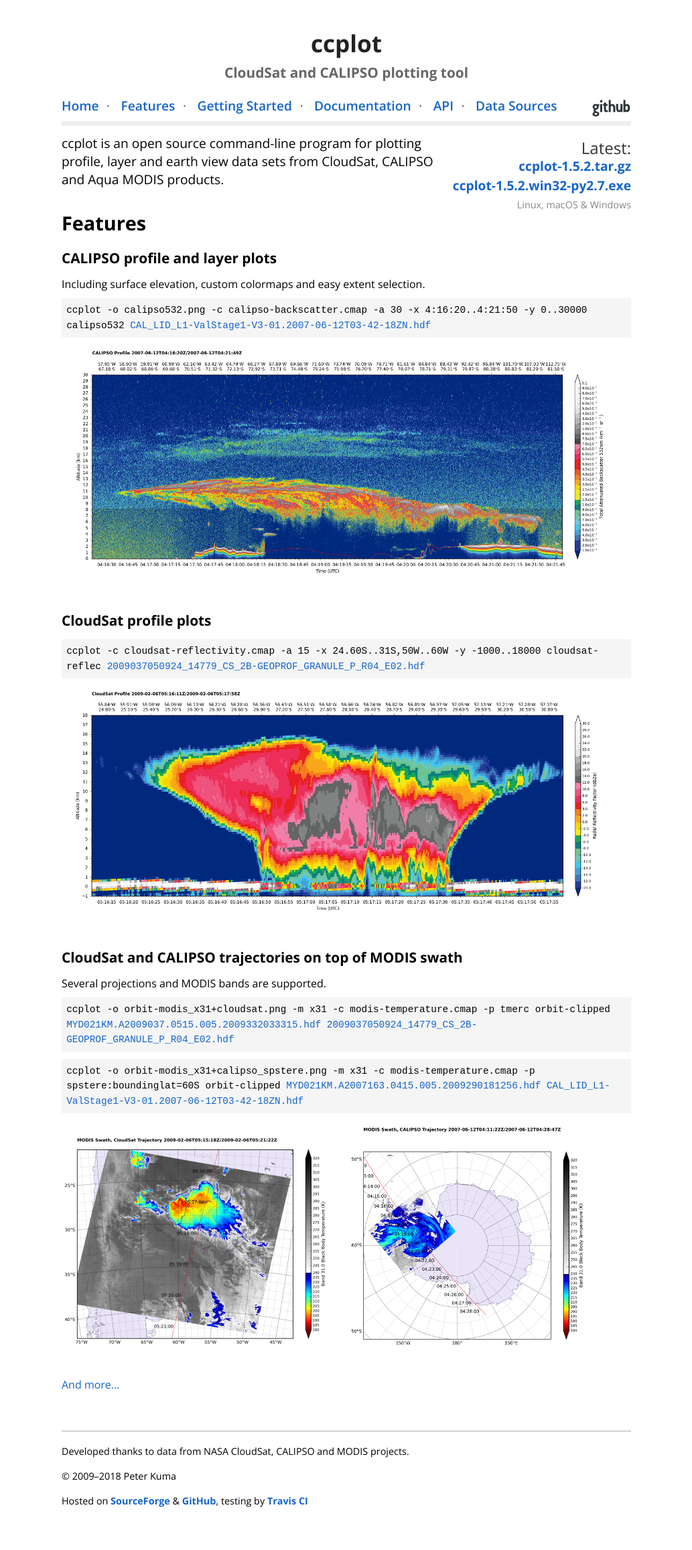
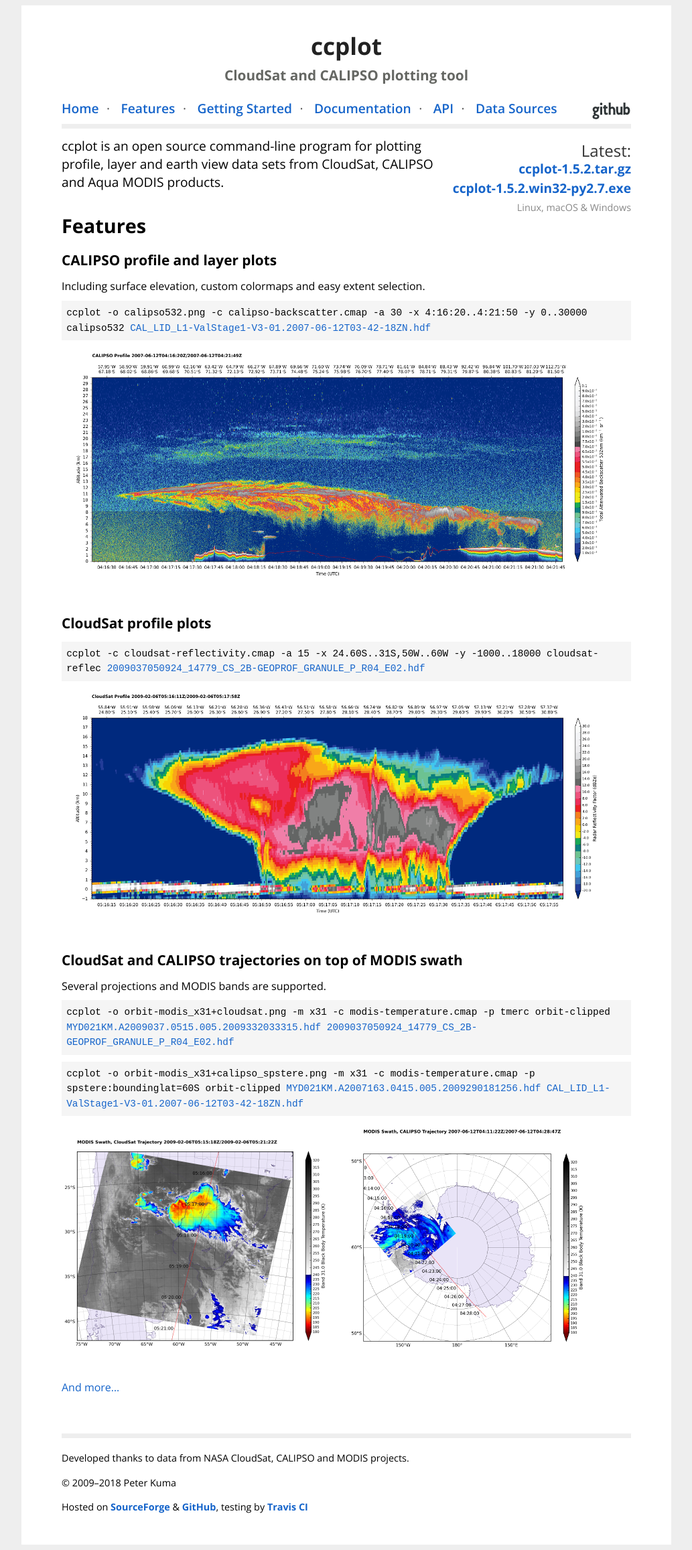
Before and after one commit to peterkuma/ccplot, a Jekyll site: the page built from index.html, in a window 1280 px wide. Shown: the whole page at 67% size, without its empty margins (123-1156 px from the left). Built offline with Jekyll 4.4.1, drawn with Linux system fonts in a browser that asks for light colours.

Commit message:
Design change

```diff
--- a/css/ccplot.css
+++ b/css/ccplot.css
@@ -11,13 +11,16 @@
     font-family: "Open Sans", "Nimbus Sans L", Helvetica, Arial, sans-serif;
     font-size: 16px;
     line-height: 140%;
+    background: #eee;
 }
 
 #main {
     position: relative;
-    margin: 40pt auto;
+    margin: 0 auto;
     text-align: left;
     width: 850px;
+    background: #fff;
+    padding: 30px 60px;
 }
 
 a {
--- a/css/footer.css
+++ b/css/footer.css
@@ -35,6 +35,6 @@
 footer {
     margin-top: 4em;
     padding-top: 0.3em;
-    border-top: 1px solid #aaa;
+    border-top: 7px solid #eee;
     font-size: 90%;
 }
```
